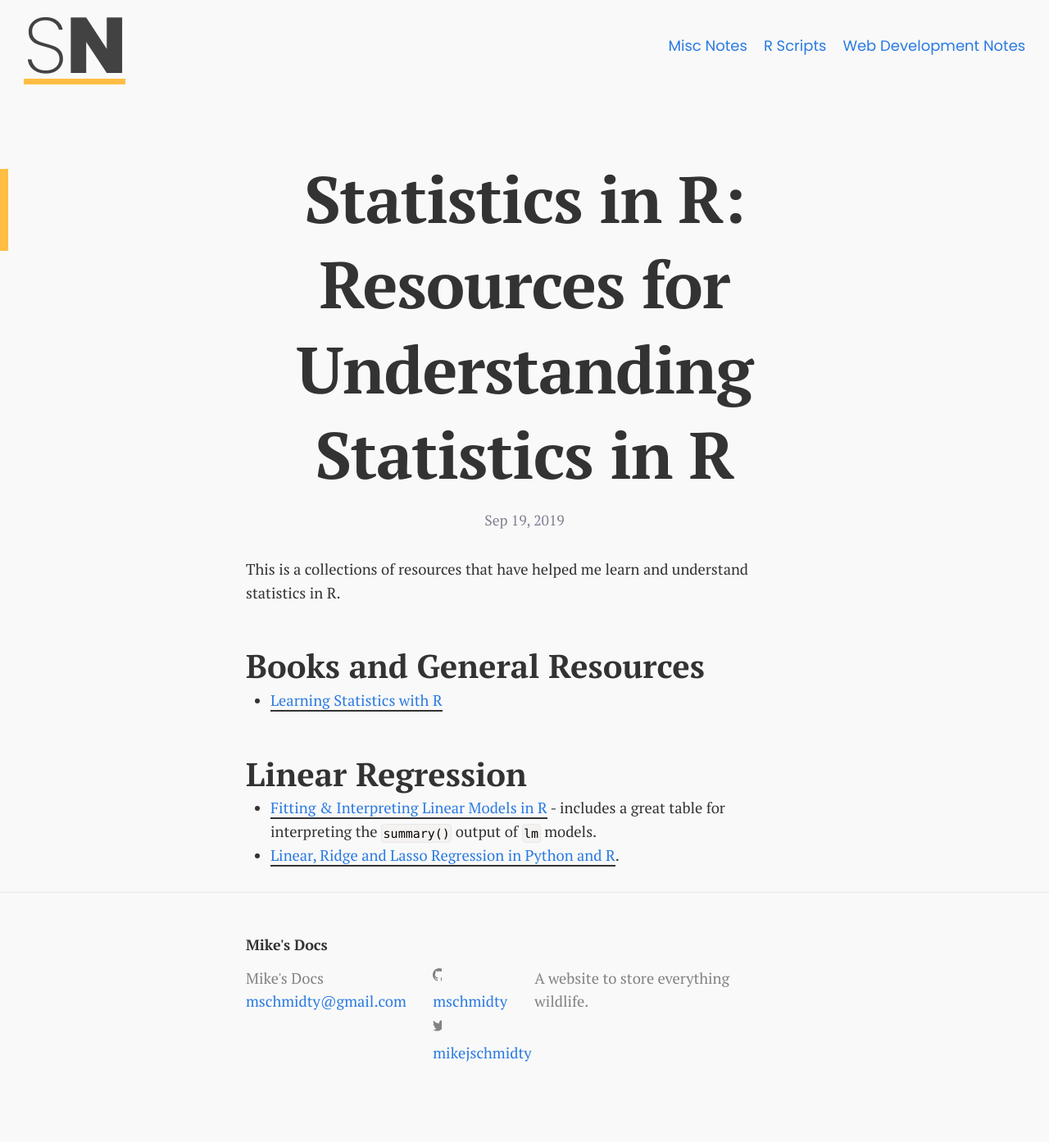
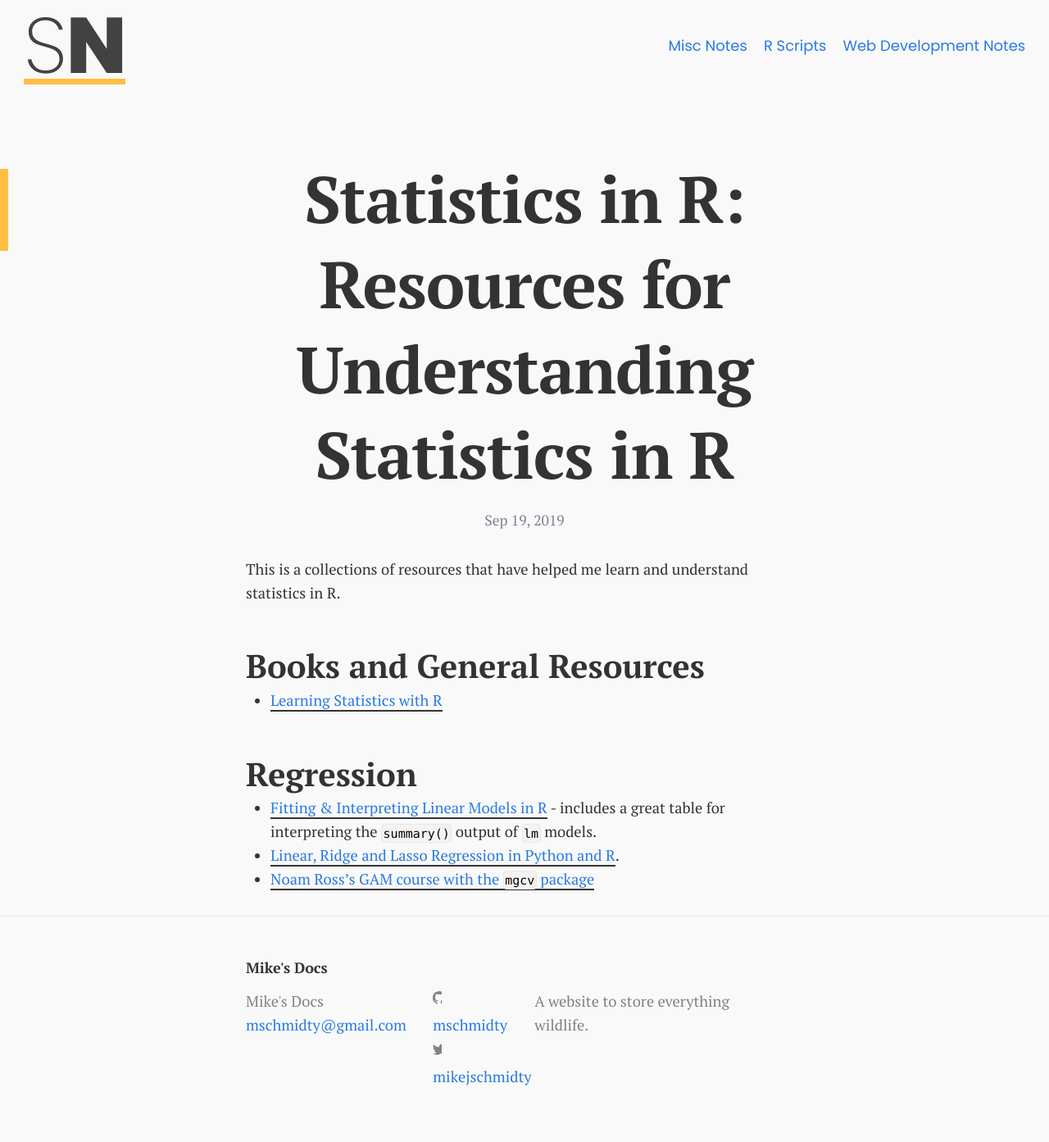
Before and after one commit to mschmidty/bio_notes, a Jekyll site: the page built from r/_posts/2019-09-19-statistics-in-r.md, in a window 1280 px wide. Shown: the whole page at 82% size. Built offline with Jekyll 4.4.1, drawn with Linux system fonts in a browser that asks for light colours; before the commit the page ends 1365 px from its top, so only the background shows below that.

Commit message:
updated stats resource

```diff
--- a/r/_posts/2019-09-19-statistics-in-r.md
+++ b/r/_posts/2019-09-19-statistics-in-r.md
@@ -12,7 +12,8 @@ This is a collections of resources that have helped me learn and understand stat
 
 * [Learning Statistics with R](https://learningstatisticswithr.com/book/)
 
-## Linear Regression
+## Regression
 
 * [Fitting & Interpreting Linear Models in R](http://blog.yhat.com/posts/r-lm-summary.html) - includes a great table for interpreting the `summary()` output of `lm` models.
 * [Linear, Ridge and Lasso Regression in Python and R](https://www.analyticsvidhya.com/blog/2017/06/a-comprehensive-guide-for-linear-ridge-and-lasso-regression/).
+* [Noam Ross's GAM course with the `mgcv` package](https://noamross.github.io/mgcv-esa-2018/slides.html)
```
